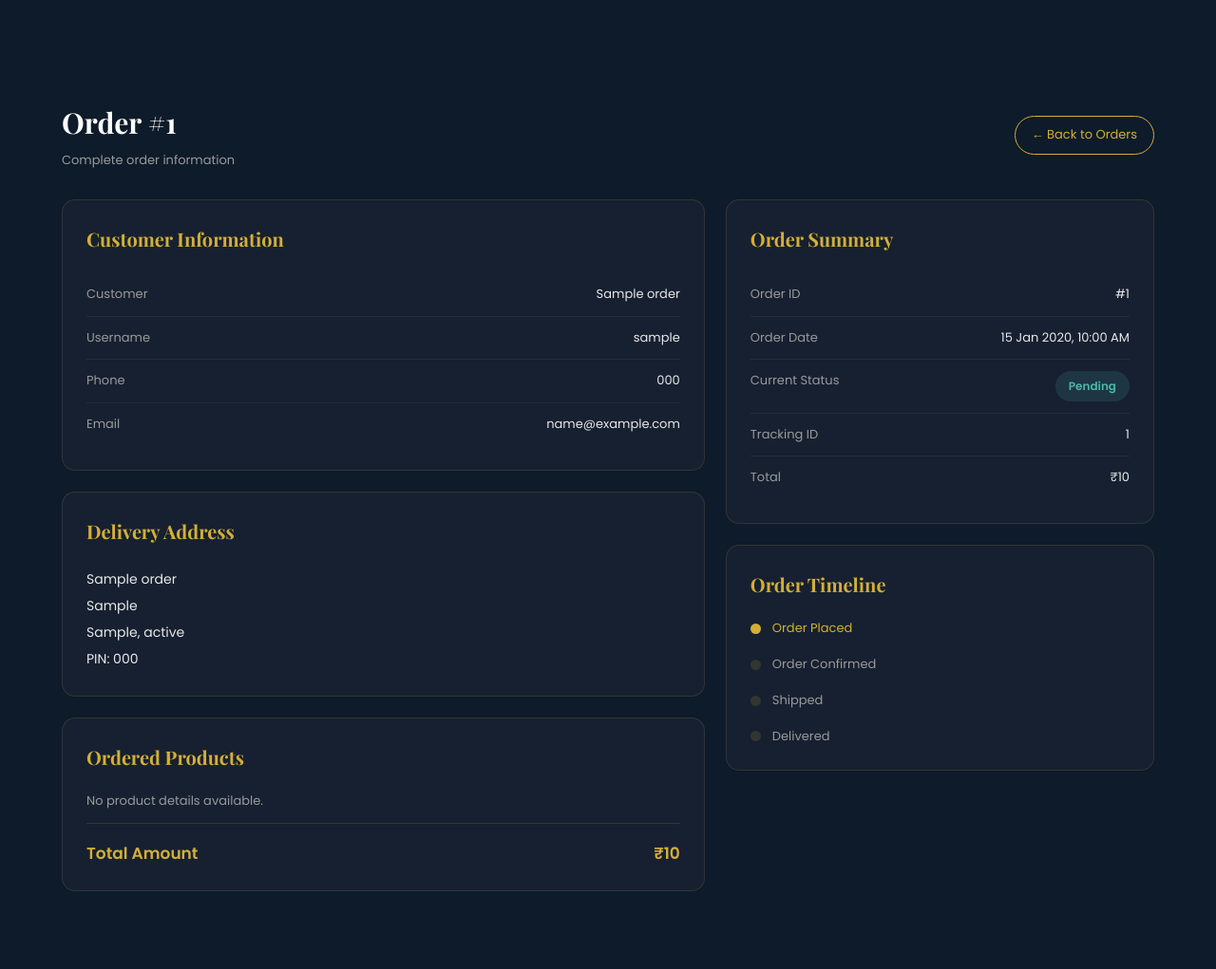
After one commit to monitjain/glow-cart, a Django app: page /dashboard/orders/1/ in a window 1280 px wide. The commit adds this page. Shown: the whole page at 95% size. Run offline with Django 5.2, Linux system fonts and the light colour scheme; a user stored in the database is signed in; tables that the repository leaves empty hold one stand-in row (values such as "Sample post").

Commit message:
order managment

```diff
--- a/mysite/urls.py
+++ b/mysite/urls.py
@@ -23,6 +23,7 @@ urlpatterns = [
     path('dashboard/', views.dashboard, name='dashboard'),
     path('dashboard/live/', views.live_visitors_api, name='live_visitors_api'),
     path('dashboard/orders/', views.manage_orders, name='manage_orders'),
+    path('dashboard/orders/<int:order_id>/', views.order_details, name='order_details'),
     path('dashboard/orders/<int:order_id>/status/', views.update_order_status, name='update_order_status'),
     path('dashboard/orders/<int:order_id>/shiprocket/', views.push_to_shiprocket, name='push_to_shiprocket'),
     path('dashboard/products/', views.manage_products, name='manage_products'),
--- a/store/models.py
+++ b/store/models.py
@@ -32,11 +32,13 @@ class Order(models.Model):
     created_at = models.DateTimeField(auto_now_add=True, null=True, blank=True)
 
     STATUS_CHOICES = [
-        ('Pending',   'Pending'),
-        ('Confirmed', 'Confirmed'),
-        ('Shipped',   'Shipped'),
-        ('Delivered', 'Delivered'),
-    ]
+    ('Pending',          'Pending'),
+    ('Confirmed',        'Confirmed'),
+    ('Accepted',         'Accepted'),
+    ('Pickup Scheduled', 'Pickup Scheduled'),
+    ('Shipped',          'Shipped'),
+    ('Delivered',        'Delivered'),
+]
 
     user = models.ForeignKey(User, on_delete=models.CASCADE, null=True)
     name        = models.CharField(max_length=100)
@@ -49,7 +51,7 @@ class Order(models.Model):
     email       = models.EmailField(blank=True, default='')
     items       = models.TextField()
     total       = models.IntegerField()
-    status      = models.CharField(max_length=20, choices=STATUS_CHOICES, default='Confirmed')
+    status      = models.CharField(max_length=20, choices=STATUS_CHOICES, default='Pending')
     tracking_id = models.CharField(max_length=100, blank=True, default='')
     shiprocket_order_id    = models.CharField(max_length=100, blank=True, default='')
     shiprocket_shipment_id = models.CharField(max_length=100, blank=True, default='')
--- /dev/null
+++ b/store/templates/order_details.html
@@ -0,0 +1,305 @@
+
+{% load static %}
+<!DOCTYPE html>
+<html lang="en">
+<head>
+    <meta charset="UTF-8">
+    <meta name="viewport" content="width=device-width, initial-scale=1.0">
+    <title>Order #{{ order.id }} — Glow Cart</title>
+
+    <link href="https://fonts.googleapis.com/css2?family=Playfair+Display:wght@600;700&family=Poppins:wght@300;400;500;600&display=swap" rel="stylesheet">
+    <link rel="stylesheet" href="{% static 'css/style.css' %}">
+
+    <style>
+        body { background: #0d1b2a; }
+
+        .details-layout {
+            min-height: 100vh;
+            padding: 105px 5% 60px;
+        }
+
+        .details-container { max-width: 1150px; margin: auto; }
+
+        .top-row {
+            display: flex;
+            justify-content: space-between;
+            align-items: center;
+            gap: 15px;
+            flex-wrap: wrap;
+            margin-bottom: 30px;
+        }
+
+        .top-row h1 {
+            font-family: 'Playfair Display', serif;
+            color: #fff;
+            font-size: 30px;
+        }
+
+        .back-btn {
+            color: var(--gold);
+            text-decoration: none;
+            border: 1px solid var(--gold);
+            padding: 9px 17px;
+            border-radius: 25px;
+            font-size: 13px;
+        }
+
+        .details-grid {
+            display: grid;
+            grid-template-columns: 1.5fr 1fr;
+            gap: 22px;
+        }
+
+        .detail-card {
+            background: var(--card-bg);
+            border: 1px solid var(--border);
+            border-radius: var(--radius);
+            padding: 25px;
+            margin-bottom: 22px;
+            min-width: 0;
+        }
+
+        .detail-card h2 {
+            font-family: 'Playfair Display', serif;
+            color: var(--gold);
+            font-size: 20px;
+            margin-bottom: 20px;
+        }
+
+        .info-row {
+            display: flex;
+            justify-content: space-between;
+            gap: 15px;
+            padding: 12px 0;
+            border-bottom: 1px solid rgba(255,255,255,.06);
+            font-size: 13px;
+        }
+
+        .info-row:last-child { border-bottom: none; }
+
+        .info-label { color: var(--text-muted); }
+        .info-value { color: var(--text); text-align: right; overflow-wrap: anywhere; }
+
+        .product-row {
+            display: flex;
+            justify-content: space-between;
+            gap: 15px;
+            padding: 13px 0;
+            border-bottom: 1px solid rgba(255,255,255,.06);
+            color: var(--text);
+            font-size: 13px;
+        }
+
+        .badge {
+            display: inline-block;
+            padding: 6px 14px;
+            border-radius: 20px;
+            font-size: 12px;
+            font-weight: 600;
+            background: rgba(77,182,172,.15);
+            color: var(--teal);
+        }
+
+        .total-row {
+            display: flex;
+            justify-content: space-between;
+            padding-top: 18px;
+            margin-top: 12px;
+            border-top: 1px solid var(--border);
+            font-size: 17px;
+            font-weight: 600;
+            color: var(--gold);
+        }
+
+        .timeline {
+            display: flex;
+            flex-direction: column;
+            gap: 17px;
+        }
+
+        .timeline-item {
+            display: flex;
+            align-items: center;
+            gap: 12px;
+            color: var(--text-muted);
+            font-size: 13px;
+        }
+
+        .timeline-dot {
+            width: 11px;
+            height: 11px;
+            border-radius: 50%;
+            background: var(--border);
+            flex-shrink: 0;
+        }
+
+        .timeline-item.active { color: var(--gold); }
+        .timeline-item.active .timeline-dot { background: var(--gold); }
+
+        @media(max-width:750px) {
+            .details-grid { grid-template-columns: 1fr; }
+            .details-layout { padding: 90px 16px 40px; }
+            .top-row h1 { font-size: 24px; }
+            .detail-card { padding: 18px; }
+        }
+    </style>
+</head>
+
+<body>
+
+<div class="details-layout">
+    <div class="details-container">
+
+        <div class="top-row">
+            <div>
+                <h1>Order #{{ order.id }}</h1>
+                <p style="color:var(--text-muted);font-size:13px;margin-top:6px;">
+                    Complete order information
+                </p>
+            </div>
+
+            <a href="{% url 'manage_orders' %}" class="back-btn">
+                ← Back to Orders
+            </a>
+        </div>
+
+        <div class="details-grid">
+
+            <div>
+
+                <!-- Customer Information -->
+                <div class="detail-card">
+                    <h2>Customer Information</h2>
+
+                    <div class="info-row">
+                        <span class="info-label">Customer</span>
+                        <span class="info-value">{{ order.name }}</span>
+                    </div>
+
+                    <div class="info-row">
+                        <span class="info-label">Username</span>
+                        <span class="info-value">{{ order.user.username|default:"Guest" }}</span>
+                    </div>
+
+                    <div class="info-row">
+                        <span class="info-label">Phone</span>
+                        <span class="info-value">{{ order.phone }}</span>
+                    </div>
+
+                    <div class="info-row">
+                        <span class="info-label">Email</span>
+                        <span class="info-value">{{ order.email|default:"Not provided" }}</span>
+                    </div>
+                </div>
+
+                <!-- Delivery Address -->
+                <div class="detail-card">
+                    <h2>Delivery Address</h2>
+
+                    <p style="color:var(--text);font-size:14px;line-height:2;">
+                        {{ order.name }}<br>
+                        {{ order.street|default:order.address }}<br>
+                        {{ order.city }}{% if order.city and order.state %}, {% endif %}{{ order.state }}<br>
+                        PIN: {{ order.pincode|default:"Not available" }}
+                    </p>
+                </div>
+
+                <!-- Products -->
+                <div class="detail-card">
+                    <h2>Ordered Products</h2>
+
+                    {% for item in order_items %}
+                    <div class="product-row">
+                        <div>
+                            <strong>{{ item.name|default:"Product" }}</strong>
+                            <p style="color:var(--text-muted);margin-top:5px;">
+                                Quantity: {{ item.qty|default:1 }}
+                            </p>
+                        </div>
+
+                        <strong>₹{{ item.price|default:"0" }}</strong>
+                    </div>
+                    {% empty %}
+                    <p style="color:var(--text-muted);font-size:13px;">
+                        No product details available.
+                    </p>
+                    {% endfor %}
+
+                    <div class="total-row">
+                        <span>Total Amount</span>
+                        <span>₹{{ order.total }}</span>
+                    </div>
+                </div>
+
+            </div>
+
+            <div>
+
+                <!-- Order Summary -->
+                <div class="detail-card">
+                    <h2>Order Summary</h2>
+
+                    <div class="info-row">
+                        <span class="info-label">Order ID</span>
+                        <span class="info-value">#{{ order.id }}</span>
+                    </div>
+
+                    <div class="info-row">
+                        <span class="info-label">Order Date</span>
+                        <span class="info-value">
+                            {{ order.created_at|date:"d M Y, h:i A"|default:"Not available" }}
+                        </span>
+                    </div>
+
+                    <div class="info-row">
+                        <span class="info-label">Current Status</span>
+                        <span class="info-value">
+                            <span class="badge">{{ order.status }}</span>
+                        </span>
+                    </div>
+
+                    <div class="info-row">
+                        <span class="info-label">Tracking ID</span>
+                        <span class="info-value">{{ order.tracking_id|default:"Not assigned" }}</span>
+                    </div>
+
+                    <div class="info-row">
+                        <span class="info-label">Total</span>
+                        <span class="info-value">₹{{ order.total }}</span>
+                    </div>
+                </div>
+
+                <!-- Order Timeline -->
+                <div class="detail-card">
+                    <h2>Order Timeline</h2>
+
+                    <div class="timeline">
+                        <div class="timeline-item active">
+                            <span class="timeline-dot"></span>
+                            Order Placed
+                        </div>
+
+                        <div class="timeline-item {% if order.status == 'Confirmed' or order.status == 'Accepted' or order.status == 'Pickup Scheduled' or order.status == 'Shipped' or order.status == 'Delivered' %}active{% endif %}">
+                            <span class="timeline-dot"></span>
+                            Order Confirmed
+                        </div>
+
+                        <div class="timeline-item {% if order.status == 'Shipped' or order.status == 'Delivered' %}active{% endif %}">
+                            <span class="timeline-dot"></span>
+                            Shipped
+                        </div>
+
+                        <div class="timeline-item {% if order.status == 'Delivered' %}active{% endif %}">
+                            <span class="timeline-dot"></span>
+                            Delivered
+                        </div>
+                    </div>
+                </div>
+
+            </div>
+        </div>
+    </div>
+</div>
+
+</body>
+</html>
--- a/store/views.py
+++ b/store/views.py
@@ -443,6 +443,23 @@ def manage_orders(request):
         'delivered_orders': delivered_orders,
     })
 
+@user_passes_test(lambda u: u.is_staff, login_url='/login/')
+def order_details(request, order_id):
+    order = get_object_or_404(
+        Order.objects.select_related('user'),
+        id=order_id
+    )
+
+    try:
+        order_items = json.loads(order.items)
+    except (ValueError, TypeError):
+        order_items = []
+
+    return render(request, 'order_details.html', {
+        'order': order,
+        'order_items': order_items,
+    })
+
 
 @user_passes_test(lambda u: u.is_staff, login_url='/login/')
 def update_order_status(request, order_id):
```
Also changed, not shown: store/templates/manage_orders.html (+7 -2 lines).
